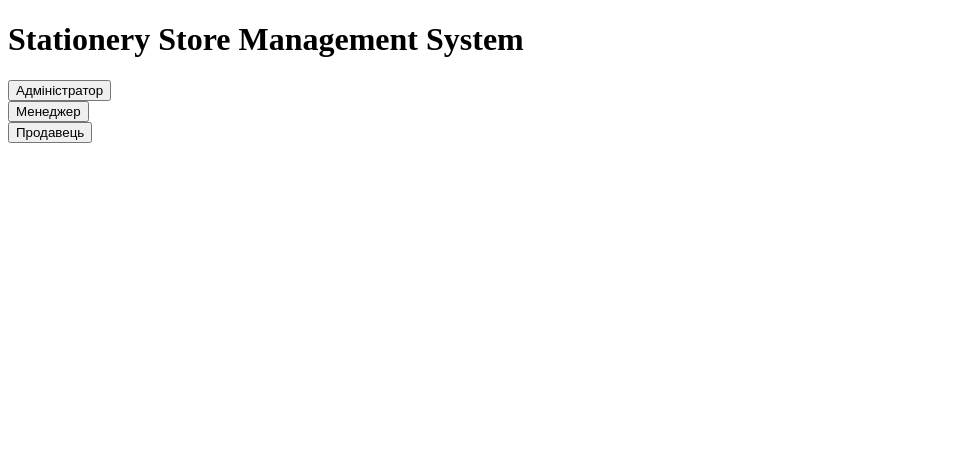
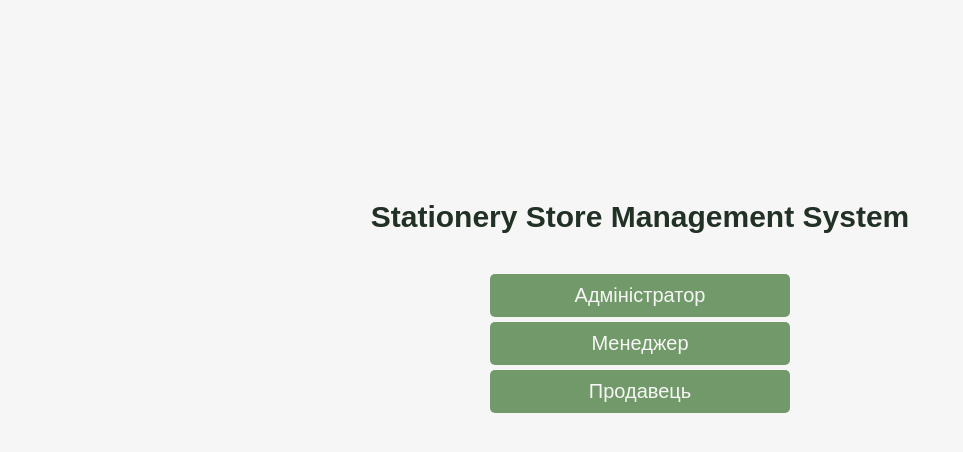
Before and after one commit to kumpanska/stationery_store, a Django app: page / in a window 1280 px wide. Shown: the top 452 px of the page, without its empty margins (0-963 px from the left). Run offline with Django 5.2, Linux system fonts and the light colour scheme.

Commit message:
style: apply style to home template

```diff
--- /dev/null
+++ b/static/css/home_styles.css
@@ -0,0 +1,26 @@
+body {
+    font-family: Bahnschrift, sans-serif;
+    text-align: center;
+    margin-top: 200px;
+    background-color: #F6F6F6;
+}
+h1 {
+    font-size: 30px;
+    margin-bottom: 40px;
+    color: #223125;
+}
+.btn {
+    display: block;
+    width: 300px;
+    margin: 5px auto;
+    padding: 10px;
+    font-size: 20px;
+    background-color: #729969;
+    color: #F6F6F6;
+    border: none;
+    border-radius: 5px;
+}
+.btn:hover{
+    background-color: #223125;
+    color: #E6E7EB;
+}
--- a/templates/home.html
+++ b/templates/home.html
@@ -1,8 +1,10 @@
+{% load static %}
 <!DOCTYPE html>
 <html lang="en">
 <head>
     <meta charset="UTF-8">
     <title>Stationery Store Management System</title>
+    <link rel="stylesheet" href="{% static 'css/home_styles.css' %}">
 </head>
 <body>
 <h1>Stationery Store Management System</h1>
```
